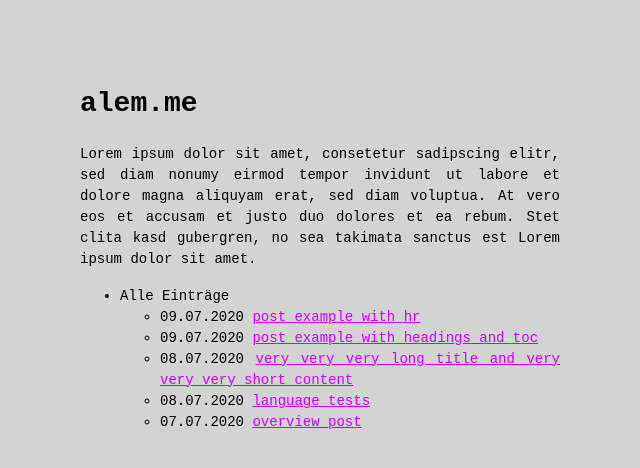
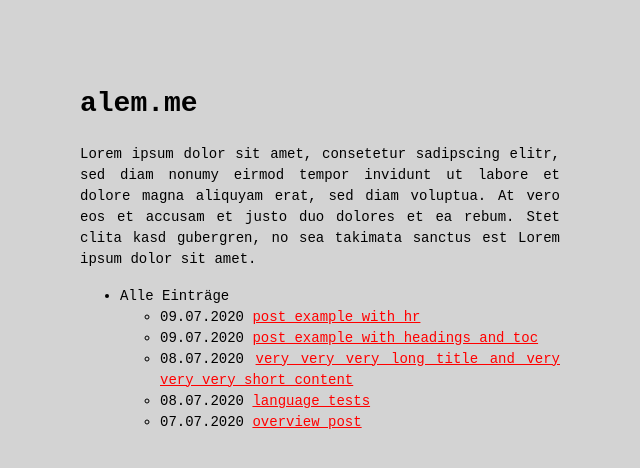
Before and after one commit to alemsabic/testiranje, a Jekyll site: the page built from index.md, in a window 1280 px wide. Shown: the top 468 px of the page, without its empty margins (320-960 px from the left). Built offline with Jekyll 4.4.1, drawn with Linux system fonts in a browser that asks for light colours.

Commit message:
Update no-style-please.scss

```diff
--- a/_sass/no-style-please.scss
+++ b/_sass/no-style-please.scss
@@ -93,9 +93,6 @@ img {
 }
 /* unvisited link */
 a:link {
-  color: rgb(208, 0, 255);
-}
-a:visited {
   color: red;
 }
 
```
